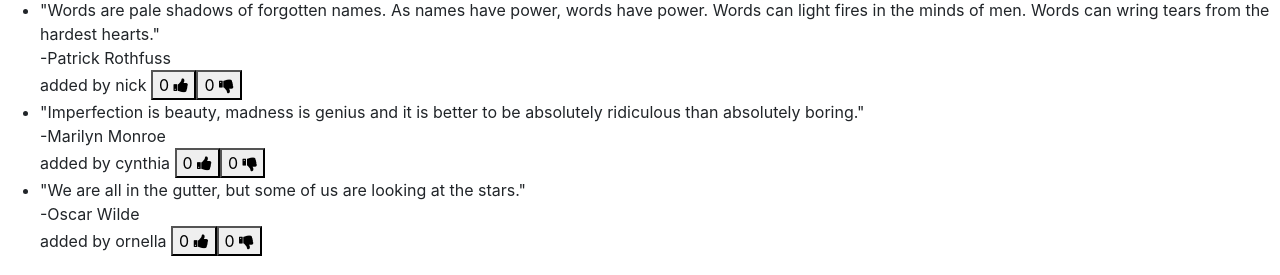
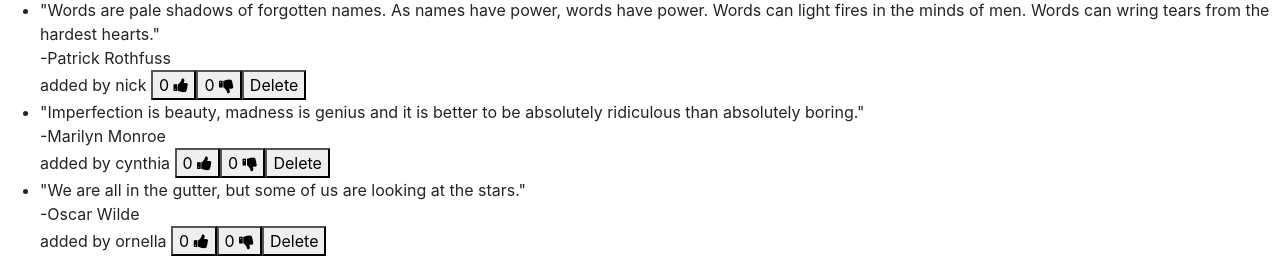
Before and after one commit to RuzindanaWendyOrnella/quotes-project, an Angular app: page / in a window 1280 px wide. Shown: the part 508-783 px from the top of the page. Built offline with nearby package versions, Linux system fonts and the light colour scheme.

Commit message:
added delete button

```diff
--- a/src/app/votes/votes.component.html
+++ b/src/app/votes/votes.component.html
@@ -1,2 +1,3 @@
 <button (click)='upvotes()' > {{ likes }} <i class="fa fa-thumbs-up"></i></button>
 <button (click)='downvotes()'> {{ dislikes }} <i class="fa fa-thumbs-down"></i></button>
+<button (click)= 'quoteComplete(true)'>Delete</button>
```
